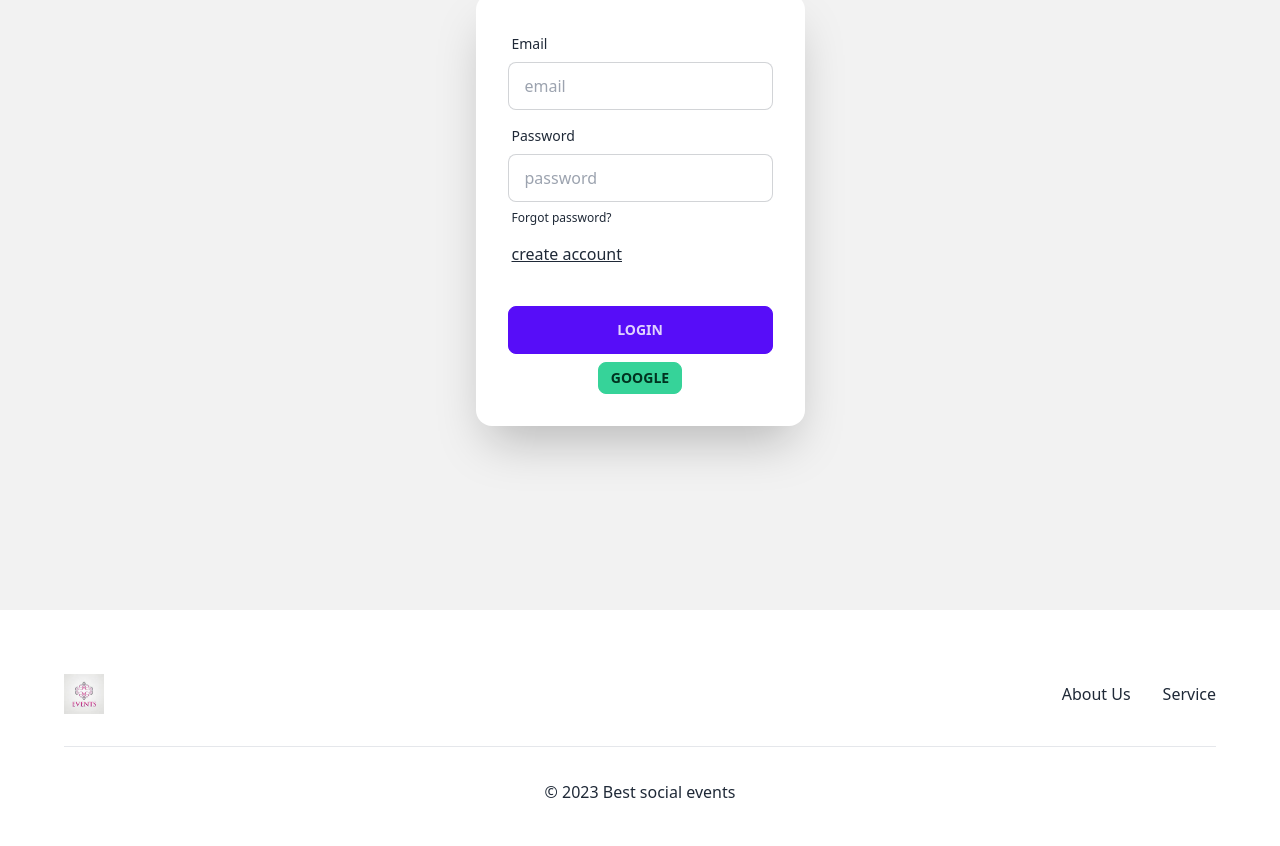
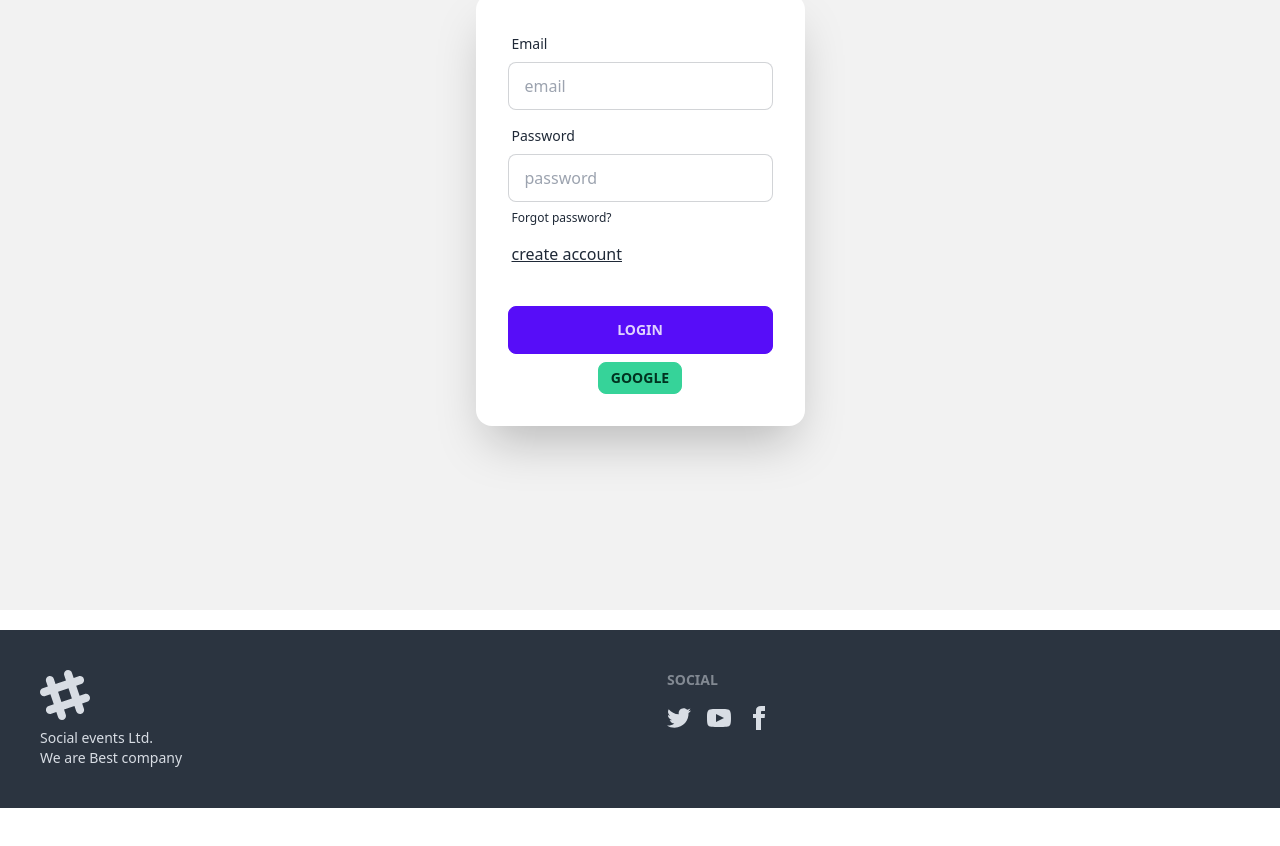
Before and after one commit to Hassan4np/event-management, a React (Vite) app: page /login in a window 1280 px wide. Shown: the part 254-1100 px from the top of the page. Built offline with nearby package versions, Linux system fonts and the light colour scheme; no server answers.

Commit message:
Carddetails page complate

```diff
--- /dev/null
+++ b/src/Components/Mainpage/Pages/Blog.jsx
@@ -0,0 +1,19 @@
+
+const Blog = () => {
+    return (
+        <div className="text-base font-medium p-5">
+            <h1 className="text-xl font-semibold">The Art of Social Event Management: Creating Memorable Gatherings</h1>
+            <p>Social events are an integral part of our lives, offering opportunities to connect, celebrate, and create lasting memories. Whether it's a wedding, a corporate conference, a birthday bash, or a community fundraiser, these gatherings bring people together. Behind the scenes, however, there's a lot more to social event management than meets the eye. In this blog, we'll delve into the art and science of social event management and explore what it takes to create truly memorable gatherings.</p>
+            <h1>The Foundation: Detailed Planning</h1>
+            <p>The first step in successful social event management is meticulous planning. This involves setting clear goals, determining the event's purpose, and creating a budget. It's essential to establish a timeline and allocate resources effectively. A well-thought-out plan is like a roadmap that guides you through the entire event planning process..</p>
+            <h1>Choosing the Right Venue</h1>
+            <p>Selecting the perfect venue is crucial. It should align with the event's theme and cater to the expected number of attendees. Factors like location, accessibility, and ambiance play a significant role in determining the success of the event. Attention to detail in venue selection can make or break the overall experience.</p>
+            <p>A well-chosen theme can add an extra layer of excitement and engagement to your social event. Whether it's a rustic, vintage wedding or a futuristic corporate conference, the theme sets the tone. The decor, including lighting, flowers, and table settings, should harmonize with the chosen theme, creating a visually appealing and immersive environment.</p>
+            <p>Entertainment is a cornerstone of social events. Depending on the type of gathering, consider live music, DJs, or other forms of entertainment that resonate with your audience. Interactive activities and games can also enhance guest engagement and enjoyment.</p>
+            <p>Food and beverages are often a highlight of social events. Carefully select a catering service that can deliver the desired culinary experience. Consider dietary restrictions and preferences of your guests. The food should not only taste great but also be presented beautifully, adding to the overall ambiance.</p>
+            <p>Engaging attendees throughout the event keeps them invested and ensures a memorable experience. Consider incorporating elements like interactive Q&A sessions, photo booths, or networking opportunities. Encourage guests to share their experiences on social media, creating buzz and visibility for your event.</p>
+        </div>
+    );
+};
+
+export default Blog;
--- a/src/Components/Mainpage/Pages/CardDetais.jsx
+++ b/src/Components/Mainpage/Pages/CardDetais.jsx
@@ -37,7 +37,7 @@
             </div> */}
             <div className=' p-5' >
                 <div className=' mx-auto'>
-                    <img className='mx-auto' src={card.img} alt="" />
+                    <img className='mx-auto rounded-t-xl' src={card.img} alt="" />
                 </div>
                 <div className='mt-5 text-center'>
                     <h1 className='mb-3 text-xl font-bold'>{card.name}</h1>
--- a/src/Components/Mainpage/Pages/Footer.jsx
+++ b/src/Components/Mainpage/Pages/Footer.jsx
@@ -2,34 +2,20 @@
 import logo from './../../../assets/images.jpeg'
 const Footer = () => {
     return (
-        <footer className="w-full bg-white p-16">
-            <div className="flex flex-row flex-wrap items-center justify-center gap-y-6 gap-x-12 bg-white text-center md:justify-between">
-                <img src={logo} alt="logo-ct" className="w-10" />
-                <ul className="flex flex-wrap items-center gap-y-2 gap-x-8">
-                    <li>
-                        <a
-                            href="#"
-                            className="block font-sans text-base font-normal leading-relaxed text-blue-gray-900 antialiased transition-colors hover:text-pink-500 focus:text-pink-500"
-                        >
-                            About Us
-                        </a>
-                    </li>
-                    <li>
-                        <a
-                            href="#"
-                            className="block font-sans text-base font-normal leading-relaxed text-blue-gray-900 antialiased transition-colors hover:text-pink-500 focus:text-pink-500"
-                        >
-                            Service
-                        </a>
-                    </li>
-
-                </ul>
-            </div>
-            <hr className="my-8 border-blue-gray-50" />
-            <p className="block text-center font-sans text-base font-normal leading-relaxed text-blue-gray-900 antialiased">
-                © 2023 Best social events
-            </p>
-        </footer>
+        <footer className="footer p-10 bg-neutral text-neutral-content mt-5 mb-5">
+        <aside>
+          <svg width="50" height="50" viewBox="0 0 24 24" xmlns="http://www.w3.org/2000/svg" fillRule="evenodd" clipRule="evenodd" className="fill-current"><path d="M22.672 15.226l-2.432.811.841 2.515c.33 1.019-.209 2.127-1.23 2.456-1.15.325-2.148-.321-2.463-1.226l-.84-2.518-5.013 1.677.84 2.517c.391 1.203-.434 2.542-1.831 2.542-.88 0-1.601-.564-1.86-1.314l-.842-2.516-2.431.809c-1.135.328-2.145-.317-2.463-1.229-.329-1.018.211-2.127 1.231-2.456l2.432-.809-1.621-4.823-2.432.808c-1.355.384-2.558-.59-2.558-1.839 0-.817.509-1.582 1.327-1.846l2.433-.809-.842-2.515c-.33-1.02.211-2.129 1.232-2.458 1.02-.329 2.13.209 2.461 1.229l.842 2.515 5.011-1.677-.839-2.517c-.403-1.238.484-2.553 1.843-2.553.819 0 1.585.509 1.85 1.326l.841 2.517 2.431-.81c1.02-.33 2.131.211 2.461 1.229.332 1.018-.21 2.126-1.23 2.456l-2.433.809 1.622 4.823 2.433-.809c1.242-.401 2.557.484 2.557 1.838 0 .819-.51 1.583-1.328 1.847m-8.992-6.428l-5.01 1.675 1.619 4.828 5.011-1.674-1.62-4.829z"></path></svg>
+          <p>Social events Ltd.<br/>We are Best company</p>
+        </aside>
+        <nav>
+          <header className="footer-title">Social</header>
+          <div className="grid grid-flow-col gap-4">
+            <a><svg xmlns="http://www.w3.org/2000/svg" width="24" height="24" viewBox="0 0 24 24" className="fill-current"><path d="M24 4.557c-.883.392-1.832.656-2.828.775 1.017-.609 1.798-1.574 2.165-2.724-.951.564-2.005.974-3.127 1.195-.897-.957-2.178-1.555-3.594-1.555-3.179 0-5.515 2.966-4.797 6.045-4.091-.205-7.719-2.165-10.148-5.144-1.29 2.213-.669 5.108 1.523 6.574-.806-.026-1.566-.247-2.229-.616-.054 2.281 1.581 4.415 3.949 4.89-.693.188-1.452.232-2.224.084.626 1.956 2.444 3.379 4.6 3.419-2.07 1.623-4.678 2.348-7.29 2.04 2.179 1.397 4.768 2.212 7.548 2.212 9.142 0 14.307-7.721 13.995-14.646.962-.695 1.797-1.562 2.457-2.549z"></path></svg></a>
+            <a><svg xmlns="http://www.w3.org/2000/svg" width="24" height="24" viewBox="0 0 24 24" className="fill-current"><path d="M19.615 3.184c-3.604-.246-11.631-.245-15.23 0-3.897.266-4.356 2.62-4.385 8.816.029 6.185.484 8.549 4.385 8.816 3.6.245 11.626.246 15.23 0 3.897-.266 4.356-2.62 4.385-8.816-.029-6.185-.484-8.549-4.385-8.816zm-10.615 12.816v-8l8 3.993-8 4.007z"></path></svg></a>
+            <a><svg xmlns="http://www.w3.org/2000/svg" width="24" height="24" viewBox="0 0 24 24" className="fill-current"><path d="M9 8h-3v4h3v12h5v-12h3.642l.358-4h-4v-1.667c0-.955.192-1.333 1.115-1.333h2.885v-5h-3.808c-3.596 0-5.192 1.583-5.192 4.615v3.385z"></path></svg></a>
+          </div>
+        </nav>
+      </footer>
     );
 };
 
--- a/src/Components/Mainpage/Pages/Navbar.jsx
+++ b/src/Components/Mainpage/Pages/Navbar.jsx
@@ -5,21 +5,21 @@
 import { AuthContext } from '../AuthRouter/AuthRouter';
 
 const Navbar = () => {
-    const { user,UserLogOut } = useContext(AuthContext)
+    const { user, UserLogOut } = useContext(AuthContext)
     console.log(user)
     const links = <>
         <NavLink className="mr-4 text-base font-normal" to="/" >Home</NavLink>
         <NavLink className="mr-4 text-base font-normal" to="/donation" >About us</NavLink>
-        <NavLink className="text_base font-normal mr-4" to="/statistics" >Blog</NavLink>
+        <NavLink className="text_base font-normal mr-4" to="/blog" >Blog</NavLink>
     </>
-    const henglelogout=()=>{
+    const henglelogout = () => {
         UserLogOut()
-        .then(result=>{
-            console.log(result.user)
-        })
-        .catch(error=>{
-            console.log(error)
-        })
+            .then(result => {
+                console.log(result.user)
+            })
+            .catch(error => {
+                console.log(error)
+            })
     }
     return (
         <div>
@@ -42,9 +42,9 @@
                         </ul>
                     </div>
                     <div className="navbar-end">
-
-                        {user&& <p>{user.displayName}</p>}
-                        {!user && <NavLink to="/login"><a className="btn btn-sm">Login</a></NavLink> }
+                        {user && <div className="w-10 mr-1"><img className='rounded-full' src={user.photoURL} /></div>}
+                        {user && <p className='mr-1'>{user.displayName}</p>}
+                        {!user && <NavLink to="/login"><a className="btn btn-sm">Login</a></NavLink>}
                         {user && <a className="btn btn-sm" onClick={henglelogout}>Logout</a>}
                     </div>
                 </div>
--- a/src/Components/Mainpage/Register/Signup.jsx
+++ b/src/Components/Mainpage/Register/Signup.jsx
@@ -35,7 +35,7 @@
                 console.log(result.user)
                 swal("Good job!", "You clicked the button!", "success");
                 updateProfile(result.user,{
-                    displayName:name
+                    displayName:name,photoURL:pic
                 })
                 naavgate('/login')
 
--- a/src/Components/Mainpage/Router/Router.jsx
+++ b/src/Components/Mainpage/Router/Router.jsx
@@ -6,6 +6,7 @@
 import Errorpage from "../Pages/Errorpage";
 import CardDetais from "../Pages/CardDetais";
 import PrivateRout from "../PrivateProut/PrivateRout";
+import Blog from "../Pages/Blog";
 
 const MyRouter = createBrowserRouter([
     {
@@ -30,6 +31,10 @@
                 path:"/cardde/:id",
                 element:<PrivateRout><CardDetais></CardDetais></PrivateRout>,
                 loader:()=>fetch('/card.json')
+            },
+            {
+                path:"/blog",
+                element:<Blog></Blog>
             }
 
 
```
